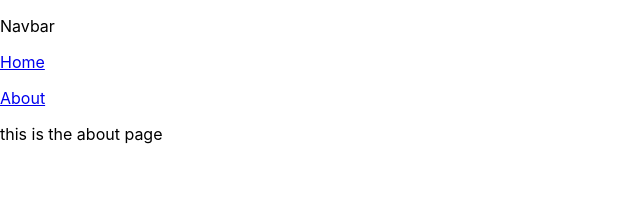
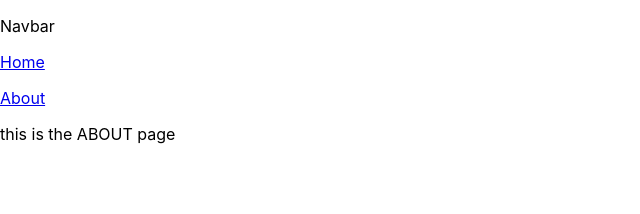
Before and after one commit to ACMW-UT/ACMW-Website, a React (Create React App) app in the folder app/: page /about in a window 1280 px wide. Shown: the top 214 px of the page, without its empty margins (0-640 px from the left). Built offline with nearby package versions, Linux system fonts and the light colour scheme.

Commit message:
Name Change

```diff
--- a/app/src/pages/About/About.js
+++ b/app/src/pages/About/About.js
@@ -7,7 +7,7 @@ class About extends React.Component {
         return (
             <div>
                 <Navbar />
-                <p>this is the about page</p>
+                <p>this is the ABOUT page</p>
             </div>
         )
     }
```
